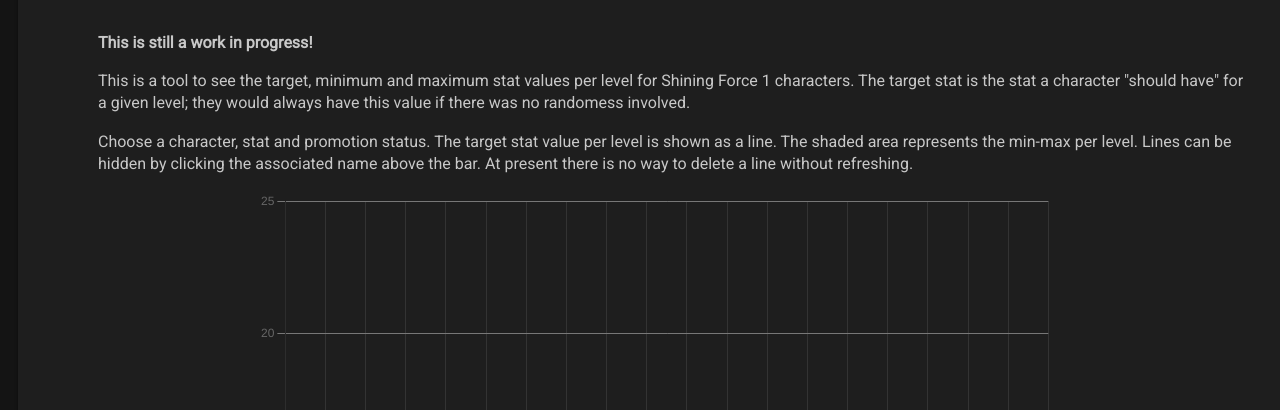
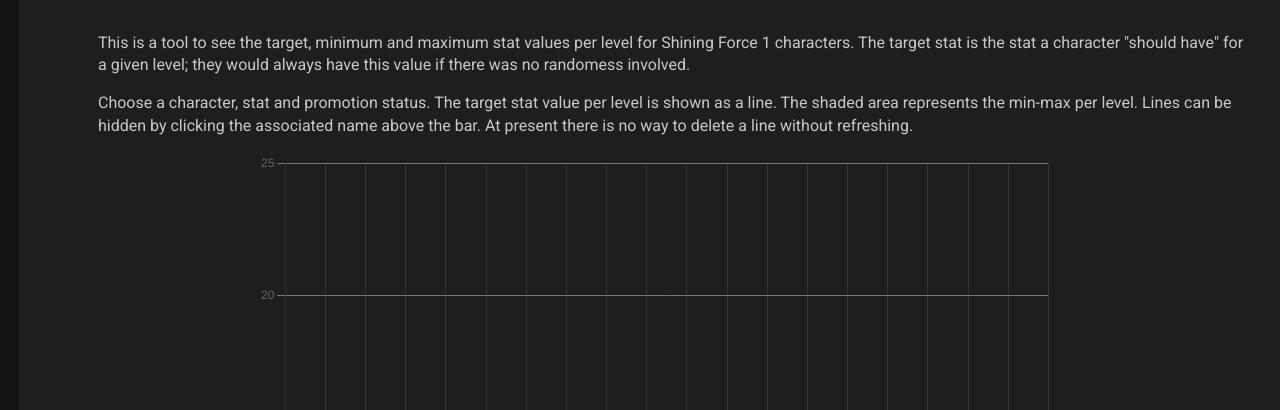
Before and after one commit to FredYeye/FredYeye.github.io, a plain HTML site: page sfstats.html in a window 1280 px wide. Shown: the part 390-800 px from the top of the page. Drawn offline with Linux system fonts and the light colour scheme.

Commit message:
remove wip tag

```diff
--- a/sfstats.html
+++ b/sfstats.html
@@ -18,7 +18,6 @@
     <div class="item3">
         <h1 class="post_title">Shining Force 1 stat graph</h1>
         <p class="date">2023-09-03</p>
-        <p><b>This is still a work in progress!</b></p>
         <p>This is a tool to see the target, minimum and maximum stat values per level for Shining Force 1 characters. The target stat is the stat a character "should have" for a given level; they would always have this value if there was no randomess involved.</p>
         <p>Choose a character, stat and promotion status. The target stat value per level is shown as a line. The shaded area represents the min-max per level. Lines can be hidden by clicking the associated name above the bar. At present there is no way to delete a line without refreshing.</p>
         <canvas id="myChart" style="margin:auto; width:800px; height:700px;"></canvas>
```
